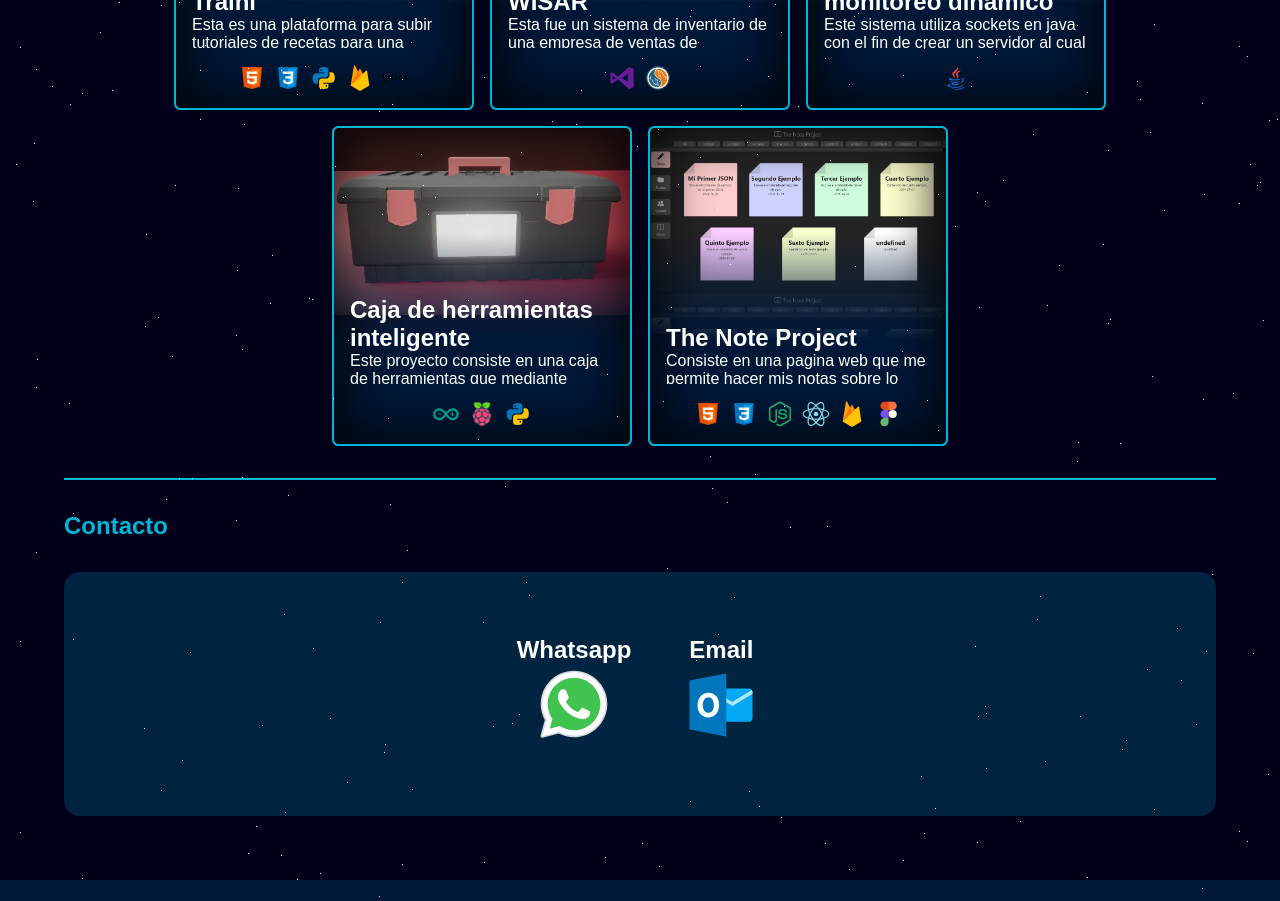
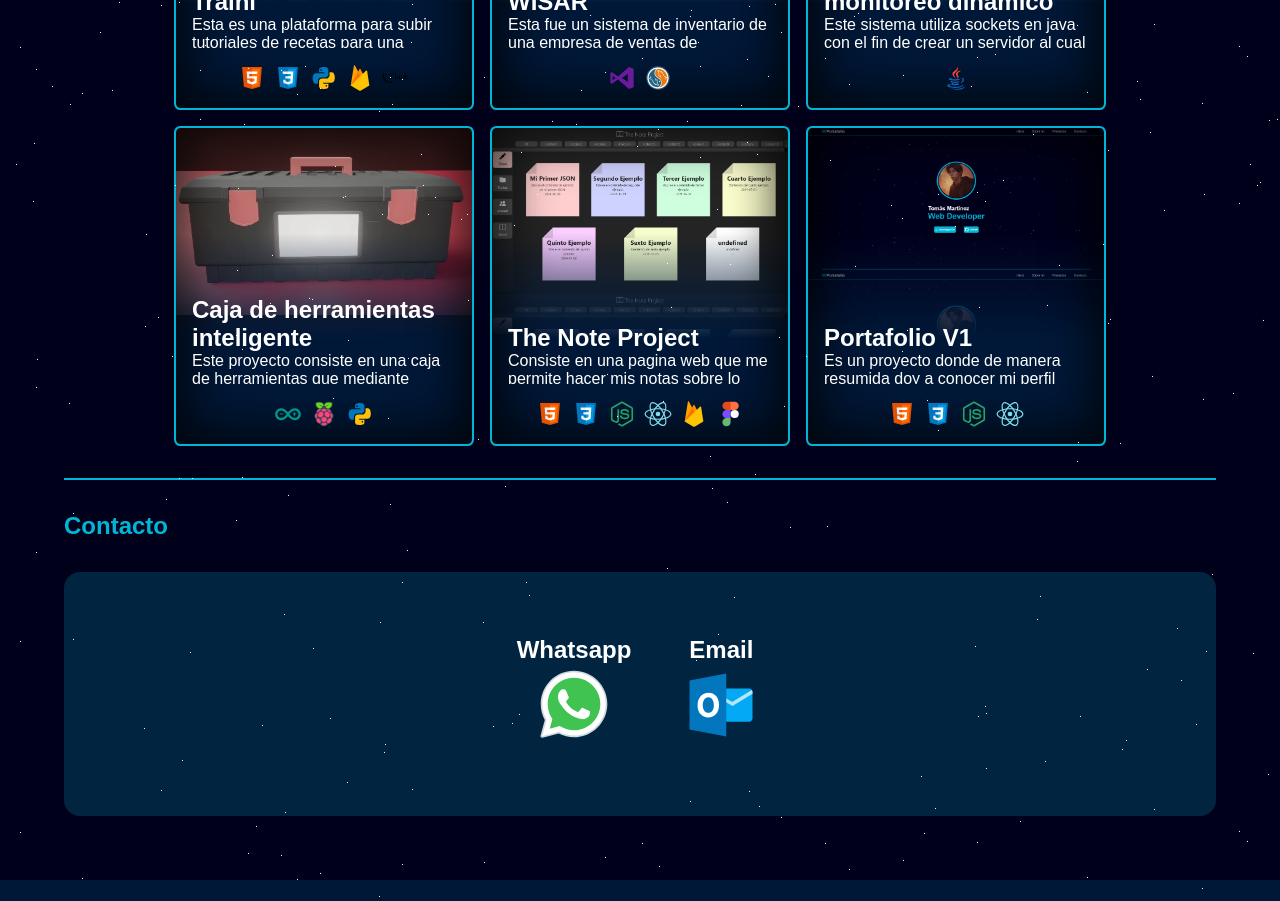
Before and after one commit to Tomasxwav/Portafolio, a React (Create React App) app: page / in a window 1280 px wide. Shown: the part 1760-2661 px from the top of the page. Built offline with nearby package versions, Linux system fonts and the light colour scheme.

Commit message:
Incorporación de proyecto Portafolio V1

```diff
--- a/src/App.js
+++ b/src/App.js
@@ -12,6 +12,7 @@ import proyect2Img from './img/WISAR.jpg';
 import proyect3Img from './img/Monitoreo.jpg';
 import proyect4Img from './img/CajaDeHerramientas.jpg';
 import proyect5Img from './img/TheNotebookProject.jpg';
+import proyect6Img from './img/Portafolio.png';
 
 import Icons from './svg/icons.js'
 
@@ -196,6 +197,10 @@ function Proyects() {
   const descripcion5 = "Consiste en una pagina web que me permite hacer mis notas sobre lo visto en mis clases de una manera ordenada, lo cual mejora mi proceso de aprendizaje en la universidad. (usa prueba@prueba.com - prueba123)";
   const tecnologies5 = ['html', 'css', 'node', 'react', 'firebase', 'figma' ]
 
+  const proyecto6 = "Portafolio V1";
+  const descripcion6 = "Es un proyecto donde de manera resumida doy a conocer mi perfil como desarrollador. Es la pagina actual, a la que le aplique mucho cariño y tiempo para mostrar un poco de mi, mis proyectos y habilidades.";
+  const tecnologies6 = ['html', 'css', 'scss', 'node', 'react' ]
+
   return (
     <>
     <section id='proyects' className='proyects'>
@@ -206,6 +211,7 @@ function Proyects() {
         <Card imageUrl={proyect3Img}nombre={proyecto3} descripcion={descripcion3} tecnologies={tecnologies3} url={Monitoreo}/>
         <Card imageUrl={proyect4Img}nombre={proyecto4} descripcion={descripcion4} tecnologies={tecnologies4} url={CajaDeHerramientas}/>
         <Card imageUrl={proyect5Img}nombre={proyecto5} descripcion={descripcion5} tecnologies={tecnologies5} url="https://the-notebook-project.vercel.app/"/>
+        <Card imageUrl={proyect6Img}nombre={proyecto6} descripcion={descripcion6} tecnologies={tecnologies6} url="https://tomas-dev.surge.sh/"/>
 
       </div>
 
@@ -215,8 +221,6 @@ function Proyects() {
 }
 
 function KnowledgeCard({cardname, cardcontent}) {
-
-
   return (
     <div className="knowledge_card">
       <h2>{cardname}</h2>
```
Also changed, not shown: src/img/Portafolio.png (added).
